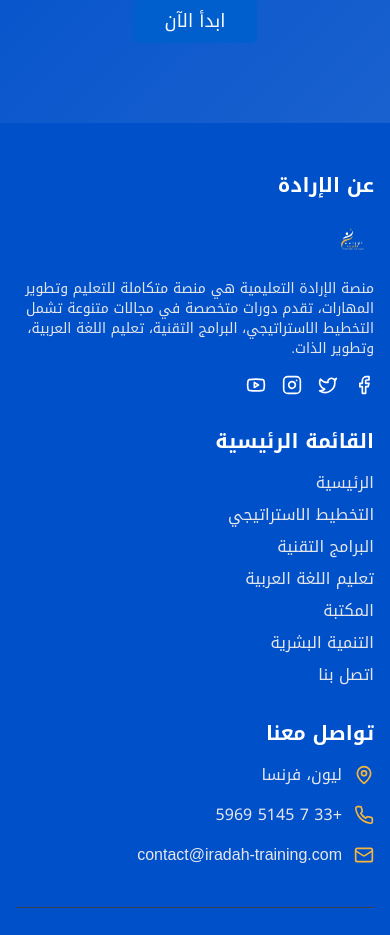
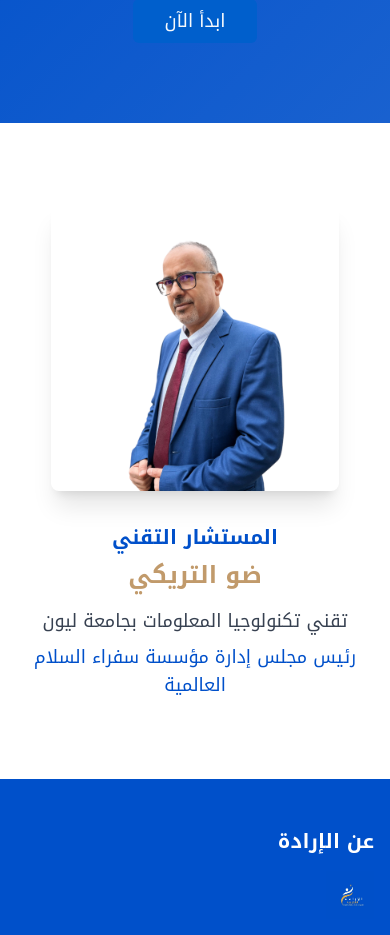
Before and after one commit to Dhaou1968/iradah-academy-global, a React (Vite) app: page / in a window 390 px wide. Shown: the part 5440-6375 px from the top of the page. Built offline with nearby package versions, Linux system fonts and the light colour scheme.

Commit message:
Add image and description to Home page
Add an image and description to the home page as requested.

```diff
--- a/src/pages/Home.tsx
+++ b/src/pages/Home.tsx
@@ -1,4 +1,3 @@
-
 import { useState } from "react";
 import { useNavigate } from "react-router-dom";
 import {
@@ -50,7 +49,11 @@ export default function Home({ language }: HomeProps) {
       technicalPrograms: "البرامج التقنية",
       arabicLanguage: "تعليم اللغة العربية",
       library: "المكتبة",
-      personalDevelopment: "التنمية البشرية"
+      personalDevelopment: "التنمية البشرية",
+      advisorTitle: "المستشار التقني",
+      advisorName: "ضو التريكي",
+      advisorRole: "تقني تكنولوجيا المعلومات بجامعة ليون",
+      advisorPosition: "رئيس مجلس إدارة مؤسسة سفراء السلام العالمية"
     },
     en: {
       heroCta: "Irada Educational Platform",
@@ -70,7 +73,11 @@ export default function Home({ language }: HomeProps) {
       technicalPrograms: "Technical Programs",
       arabicLanguage: "Arabic Language",
       library: "Library",
-      personalDevelopment: "Personal Development"
+      personalDevelopment: "Personal Development",
+      advisorTitle: "Technical Advisor",
+      advisorName: "Dhou Triki",
+      advisorRole: "IT Technician at University of Lyon",
+      advisorPosition: "Chairman of the Global Peace Ambassadors Foundation"
     },
     fr: {
       heroCta: "Plateforme Éducative Irada",
@@ -90,7 +97,11 @@ export default function Home({ language }: HomeProps) {
       technicalPrograms: "Programmes Techniques",
       arabicLanguage: "Langue Arabe",
       library: "Bibliothèque",
-      personalDevelopment: "Développement Personnel"
+      personalDevelopment: "Développement Personnel",
+      advisorTitle: "Conseiller Technique",
+      advisorName: "Dhou Triki",
+      advisorRole: "Technicien Informatique à l'Université de Lyon",
+      advisorPosition: "Président du Conseil d'Administration de la Fondation Mondiale des Ambassadeurs de la Paix"
     },
     es: {
       heroCta: "Plataforma Educativa Irada",
@@ -110,7 +121,11 @@ export default function Home({ language }: HomeProps) {
       technicalPrograms: "Programas Técnicos",
       arabicLanguage: "Idioma Árabe",
       library: "Biblioteca",
-      personalDevelopment: "Desarrollo Personal"
+      personalDevelopment: "Desarrollo Personal",
+      advisorTitle: "Asesor Técnico",
+      advisorName: "Dhou Triki",
+      advisorRole: "Técnico en TI en la Universidad de Lyon",
+      advisorPosition: "Presidente del Consejo de la Fundación Mundial de Embajadores de la Paz"
     }
   };
 
@@ -603,6 +618,34 @@ export default function Home({ language }: HomeProps) {
           </Button>
         </div>
       </section>
+
+      <section className="py-20 bg-white">
+        <div className="container mx-auto px-4">
+          <div className="flex flex-col items-center text-center">
+            <div className="w-72 h-72 md:w-96 md:h-96 relative mb-8">
+              <img
+                src="/lovable-uploads/ffff64b6-7619-46ae-80b9-ff64a21d441e.png"
+                alt={text.advisorName}
+                className="w-full h-full object-cover rounded-lg shadow-xl"
+              />
+            </div>
+            <div className="max-w-2xl">
+              <h3 className="text-xl md:text-2xl font-bold text-irada-blue mb-2">
+                {text.advisorTitle}
+              </h3>
+              <h4 className="text-2xl md:text-3xl font-bold text-irada-gold mb-4">
+                {text.advisorName}
+              </h4>
+              <p className="text-lg text-gray-700 mb-2">
+                {text.advisorRole}
+              </p>
+              <p className="text-lg text-irada-blue">
+                {text.advisorPosition}
+              </p>
+            </div>
+          </div>
+        </div>
+      </section>
     </div>
   );
 }
```
Also changed, not shown: public/lovable-uploads/ffff64b6-7619-46ae-80b9-ff64a21d441e.png (added).
